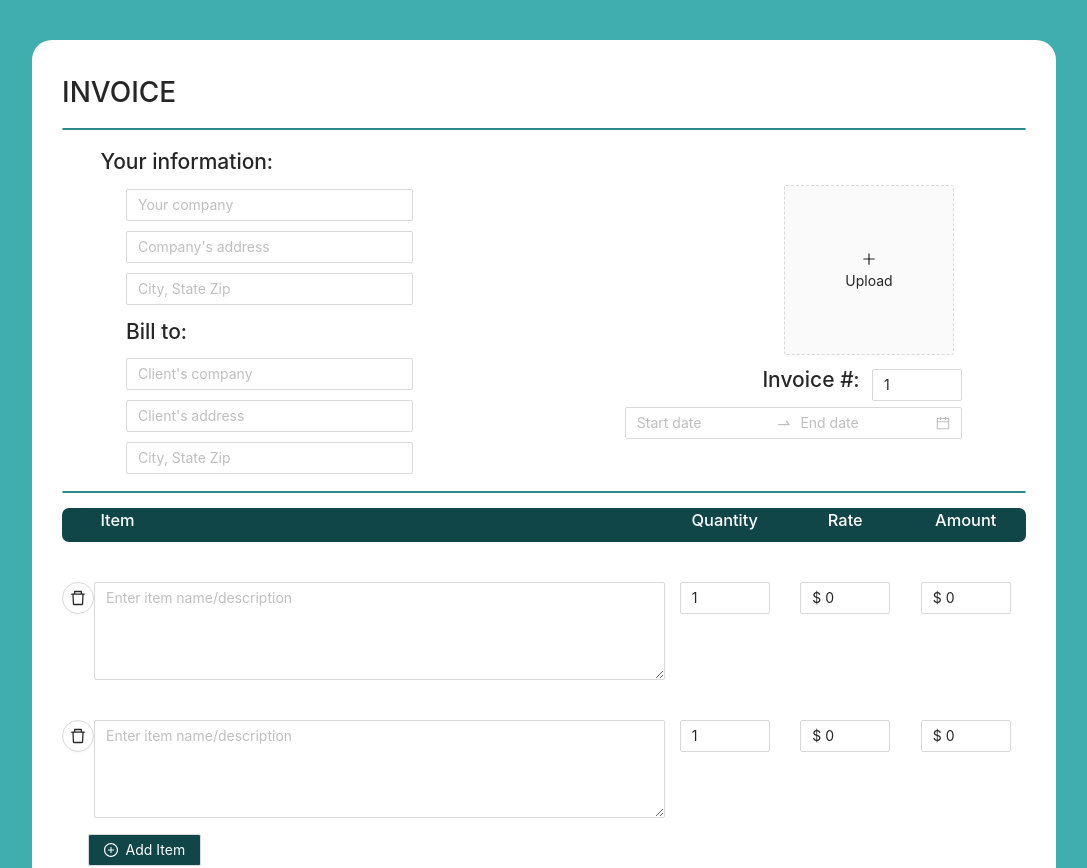
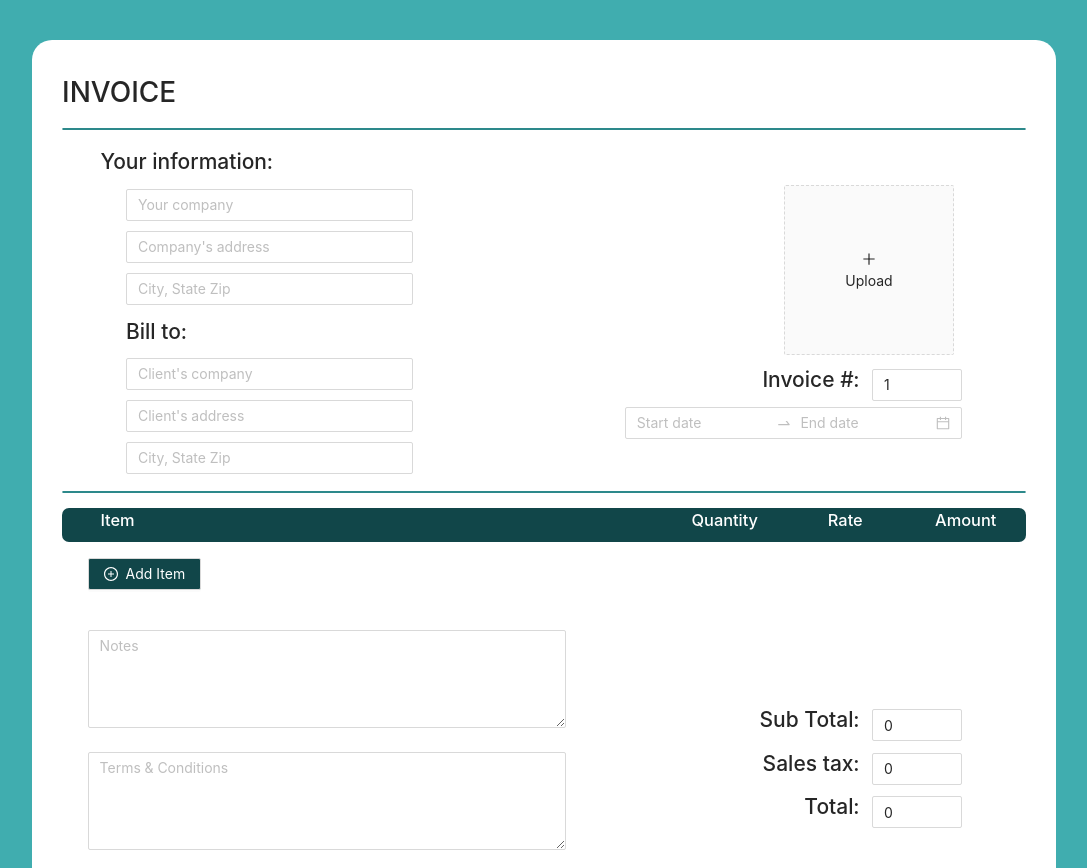
Before and after one commit to DevLab-Final-Project-2/CV-invoice-editor-frontend, a React (Create React App) app in the folder cv-invoice-editor/: page /invoice in a window 1280 px wide. Shown: the top 868 px of the page, without its empty margins (96-1183 px from the left). Built offline with nearby package versions, Linux system fonts and the light colour scheme; the HTML template or start-up script is replaced by a standard one.

Commit message:
adding and deleting items in invoice editor

```diff
--- a/cv-invoice-editor/src/components/Invoice.js
+++ b/cv-invoice-editor/src/components/Invoice.js
@@ -4,9 +4,7 @@ import { Input } from 'antd';
 import Avatar from './Avatar'
 import { InputNumber } from 'antd';
 import { DatePicker } from 'antd';
-import InvoiceItem from './InvoiceItem'
-import { PlusCircleOutlined } from '@ant-design/icons';
-import { Button } from 'antd';
+import InvoiceItemList from './InvoiceItemList'
 const { TextArea } = Input;
 
 
@@ -36,7 +34,7 @@ class Invoice extends React.Component {
                             <Input placeholder="City, State Zip" className='invoiceInput' />
                         </Col>
                         <Col span={12} className='column2'>
-                            <div className='flexRight' ><Avatar ></Avatar></div>
+                            <div className='flexRight' ><Avatar></Avatar></div>
                             <div className='flexRow flexRight'>
                                 <h2 style={{ marginRight: '1vw' }}>Invoice #:</h2>
                                 <InputNumber min={1} defaultValue={1} onChange={this.onChange} />
@@ -51,9 +49,8 @@ class Invoice extends React.Component {
                         <Col span={3}><h3 className='oneItem'>Rate</h3></Col>
                         <Col span={3}><h3 className='oneItem'>Amount</h3></Col>
                     </Row>
-                    <InvoiceItem></InvoiceItem>
-                    <InvoiceItem></InvoiceItem>
-                    <Button style={{ marginLeft: '2vw', marginTop: '2vh', backgroundColor: 'rgba(17, 70, 73, 1)', color: 'white' }} icon={<PlusCircleOutlined />}>Add Item</Button>
+                    <InvoiceItemList ></InvoiceItemList>
+
 
                     <Row gutter={[8, 8]} style={{ marginTop: '5vh' }}>
                         <Col span={12} >
--- a/cv-invoice-editor/src/components/InvoiceItem.js
+++ b/cv-invoice-editor/src/components/InvoiceItem.js
@@ -6,7 +6,7 @@ import { Row, Col } from 'antd';
 import { Input } from 'antd';
 const { TextArea } = Input;
 
-class nvoiceten extends React.Component {
+class InvoiceItem extends React.Component {
     state = {}
     render() {
         return (
@@ -14,7 +14,7 @@ class nvoiceten extends React.Component {
                 <Row style={{ marginTop: '5vh' }}>
                     <Col span={15} className='itemDes'>
                         <Tooltip title="delete">
-                            <Button shape="circle" icon={<DeleteOutlined />} />
+                            <Button shape="circle" icon={<DeleteOutlined />} onClick={this.props.delete} />
                         </Tooltip>
                         <TextArea rows={4} placeholder={'Enter item name/description'} />
                     </Col>
@@ -38,9 +38,8 @@ class nvoiceten extends React.Component {
                         />
                     </Col>
                 </Row>
-            </React.Fragment>
-        );
+            </React.Fragment>);
     }
 }
 
-export default nvoiceten;
+export default InvoiceItem;
--- /dev/null
+++ b/cv-invoice-editor/src/components/InvoiceItemList.js
@@ -0,0 +1,42 @@
+import React from 'react';
+import { Button } from 'antd';
+import { PlusCircleOutlined } from '@ant-design/icons';
+import InvoiceItem from './InvoiceItem'
+
+
+
+class InvoiceItemList extends React.Component {
+    state = { itemList: [] }
+    deleteItem = (index) => {
+        const copyItemList = Object.assign([], this.state.itemList)
+        copyItemList.splice(index, 1)
+        this.setState({ itemList: copyItemList })
+        console.log('delete button')
+    }
+    addItem = (item) => {
+        const newItemList = [item, ...this.state.itemList]
+        this.setState({ itemList: newItemList })
+        console.log('add item')
+    }
+    render() {
+        return (
+            <React.Fragment>
+                {
+                    this.state.itemList.map((item, index) => {
+                        console.log(this.state.itemList)
+                        return (
+                            <InvoiceItem
+                                delete={this.deleteItem.bind(this, index)}
+                            />
+                        )
+                    })
+                }
+                <Button onClick={this.addItem} style={{ marginLeft: '2vw', marginTop: '2vh', backgroundColor: 'rgba(17, 70, 73, 1)', color: 'white' }} icon={<PlusCircleOutlined />}>
+                    Add Item
+                    </Button>
+            </React.Fragment>
+        );
+    }
+}
+
+export default InvoiceItemList;
```
